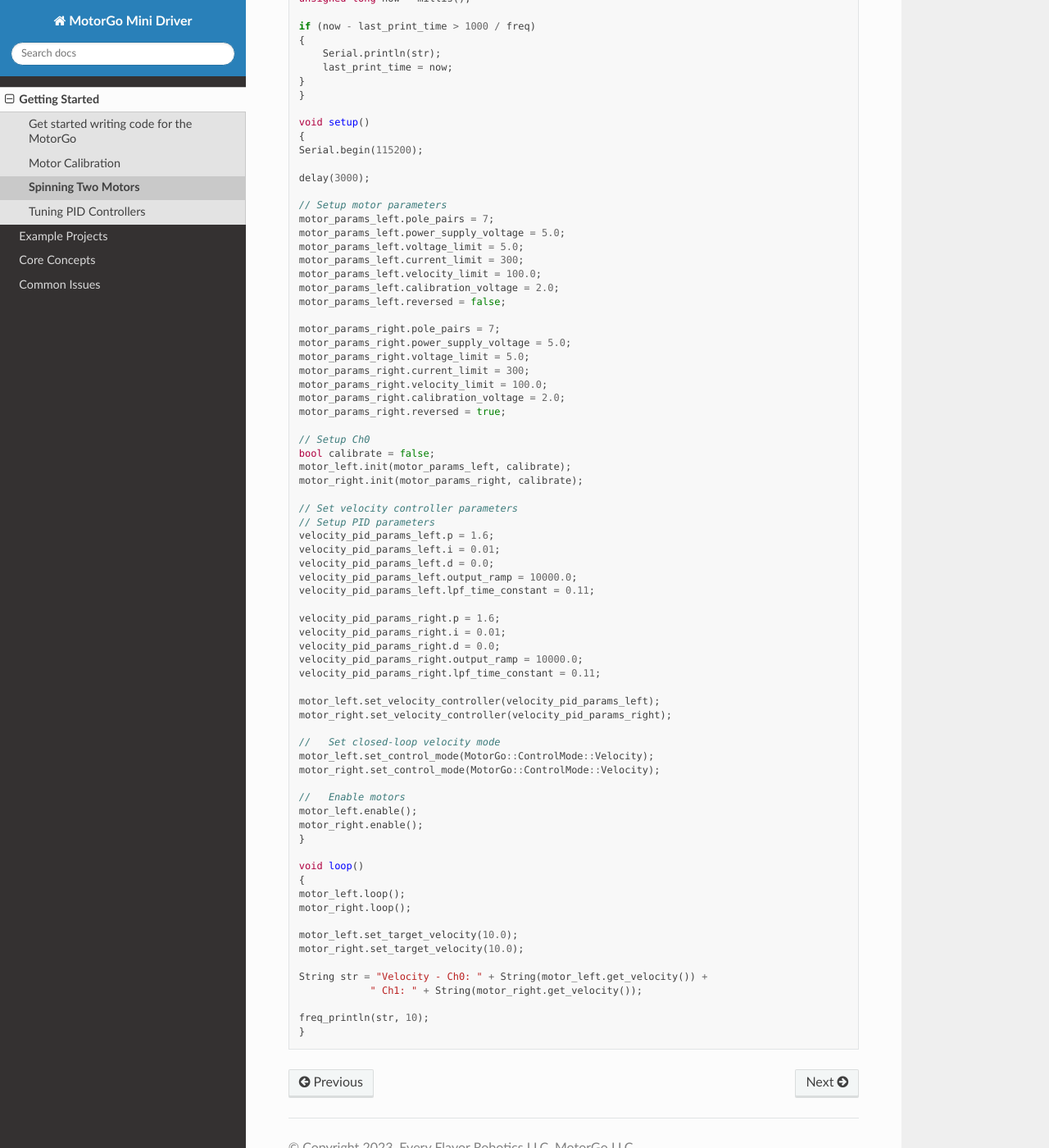
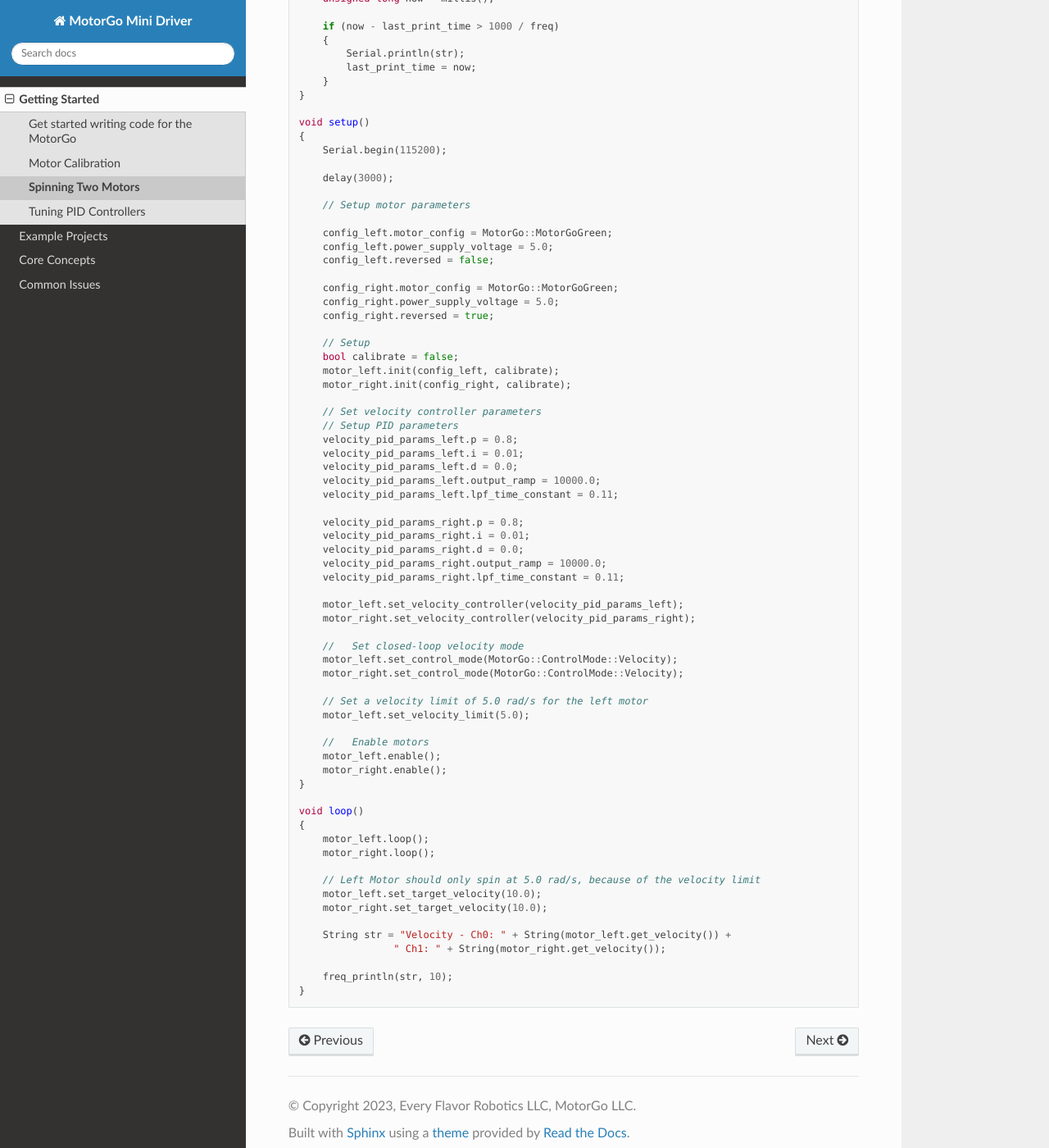
Before and after one commit to Every-Flavor-Robotics/motorgo-mini-driver, a Sphinx documentation site: the page built from docs/getting_started/spinning_motors.rst, in a window 1280 px wide and 1400 px high, scrolled down 941 px. Shown: the whole window at 82% size. Built offline with Sphinx 7.4.7 and the Read the Docs theme 2.0.0, drawn with Linux system fonts in a browser that asks for light colours; pages that are not in the unit, such as notebooks, are missing from menus; some of the changed text lies outside the part shown.

Commit message:
Updated calibration and spinning motors docs to match latest API

```diff
--- a/docs/getting_started/spinning_motors.rst
+++ b/docs/getting_started/spinning_motors.rst
@@ -1,3 +1,5 @@
+.. _spin-two-motors:
+
 ===================
 Spinning Two Motors
 ===================
@@ -25,8 +27,8 @@ The following code initializes both motor controller channels for the MotorGo br
     MotorGo::MotorChannel& motor_left = motorgo_mini.ch0;
     MotorGo::MotorChannel& motor_right = motorgo_mini.ch1;
 
-    MotorGo::MotorParameters motor_params_left;
-    MotorGo::MotorParameters motor_params_right;
+    MotorGo::ChannelConfiguration config_left;
+    MotorGo::ChannelConfiguration config_right;
 
     MotorGo::PIDParameters velocity_pid_params_left;
     MotorGo::PIDParameters velocity_pid_params_right;
@@ -34,80 +36,77 @@ The following code initializes both motor controller channels for the MotorGo br
     // Function to print at a maximum frequency
     void freq_println(String str, int freq)
     {
-    static unsigned long last_print_time = 0;
-    unsigned long now = millis();
+        static unsigned long last_print_time = 0;
+        unsigned long now = millis();
 
-    if (now - last_print_time > 1000 / freq)
-    {
-        Serial.println(str);
-        last_print_time = now;
-    }
+        if (now - last_print_time > 1000 / freq)
+        {
+            Serial.println(str);
+            last_print_time = now;
+        }
     }
 
     void setup()
     {
-    Serial.begin(115200);
+        Serial.begin(115200);
 
-    delay(3000);
+        delay(3000);
 
-    // Setup motor parameters
-    motor_params_left.pole_pairs = 7;
-    motor_params_left.power_supply_voltage = 5.0;
-    motor_params_left.voltage_limit = 5.0;
-    motor_params_left.current_limit = 300;
-    motor_params_left.velocity_limit = 100.0;
-    motor_params_left.calibration_voltage = 2.0;
-    motor_params_left.reversed = false;
+        // Setup motor parameters
 
-    motor_params_right.pole_pairs = 7;
-    motor_params_right.power_supply_voltage = 5.0;
-    motor_params_right.voltage_limit = 5.0;
-    motor_params_right.current_limit = 300;
-    motor_params_right.velocity_limit = 100.0;
-    motor_params_right.calibration_voltage = 2.0;
-    motor_params_right.reversed = true;
+        config_left.motor_config = MotorGo::MotorGoGreen;
+        config_left.power_supply_voltage = 5.0;
+        config_left.reversed = false;
 
-    // Setup Ch0
-    bool calibrate = false;
-    motor_left.init(motor_params_left, calibrate);
-    motor_right.init(motor_params_right, calibrate);
+        config_right.motor_config = MotorGo::MotorGoGreen;
+        config_right.power_supply_voltage = 5.0;
+        config_right.reversed = true;
 
-    // Set velocity controller parameters
-    // Setup PID parameters
-    velocity_pid_params_left.p = 1.6;
-    velocity_pid_params_left.i = 0.01;
-    velocity_pid_params_left.d = 0.0;
-    velocity_pid_params_left.output_ramp = 10000.0;
-    velocity_pid_params_left.lpf_time_constant = 0.11;
+        // Setup
+        bool calibrate = false;
+        motor_left.init(config_left, calibrate);
+        motor_right.init(config_right, calibrate);
 
-    velocity_pid_params_right.p = 1.6;
-    velocity_pid_params_right.i = 0.01;
-    velocity_pid_params_right.d = 0.0;
-    velocity_pid_params_right.output_ramp = 10000.0;
-    velocity_pid_params_right.lpf_time_constant = 0.11;
+        // Set velocity controller parameters
+        // Setup PID parameters
+        velocity_pid_params_left.p = 0.8;
+        velocity_pid_params_left.i = 0.01;
+        velocity_pid_params_left.d = 0.0;
+        velocity_pid_params_left.output_ramp = 10000.0;
+        velocity_pid_params_left.lpf_time_constant = 0.11;
 
-    motor_left.set_velocity_controller(velocity_pid_params_left);
-    motor_right.set_velocity_controller(velocity_pid_params_right);
+        velocity_pid_params_right.p = 0.8;
+        velocity_pid_params_right.i = 0.01;
+        velocity_pid_params_right.d = 0.0;
+        velocity_pid_params_right.output_ramp = 10000.0;
+        velocity_pid_params_right.lpf_time_constant = 0.11;
 
-    //   Set closed-loop velocity mode
-    motor_left.set_control_mode(MotorGo::ControlMode::Velocity);
-    motor_right.set_control_mode(MotorGo::ControlMode::Velocity);
+        motor_left.set_velocity_controller(velocity_pid_params_left);
+        motor_right.set_velocity_controller(velocity_pid_params_right);
 
-    //   Enable motors
-    motor_left.enable();
-    motor_right.enable();
+        //   Set closed-loop velocity mode
+        motor_left.set_control_mode(MotorGo::ControlMode::Velocity);
+        motor_right.set_control_mode(MotorGo::ControlMode::Velocity);
+
+        // Set a velocity limit of 5.0 rad/s for the left motor
+        motor_left.set_velocity_limit(5.0);
+
+        //   Enable motors
+        motor_left.enable();
+        motor_right.enable();
     }
 
     void loop()
     {
-    motor_left.loop();
-    motor_right.loop();
+        motor_left.loop();
+        motor_right.loop();
 
-    motor_left.set_target_velocity(10.0);
-    motor_right.set_target_velocity(10.0);
+        // Left Motor should only spin at 5.0 rad/s, because of the velocity limit
+        motor_left.set_target_velocity(10.0);
+        motor_right.set_target_velocity(10.0);
 
-    String str = "Velocity - Ch0: " + String(motor_left.get_velocity()) +
-                " Ch1: " + String(motor_right.get_velocity());
+        String str = "Velocity - Ch0: " + String(motor_left.get_velocity()) +
+                    " Ch1: " + String(motor_right.get_velocity());
 
-    freq_println(str, 10);
+        freq_println(str, 10);
     }
```
Also changed, not shown: docs/getting_started/calibration.rst (+58 -34 lines).
